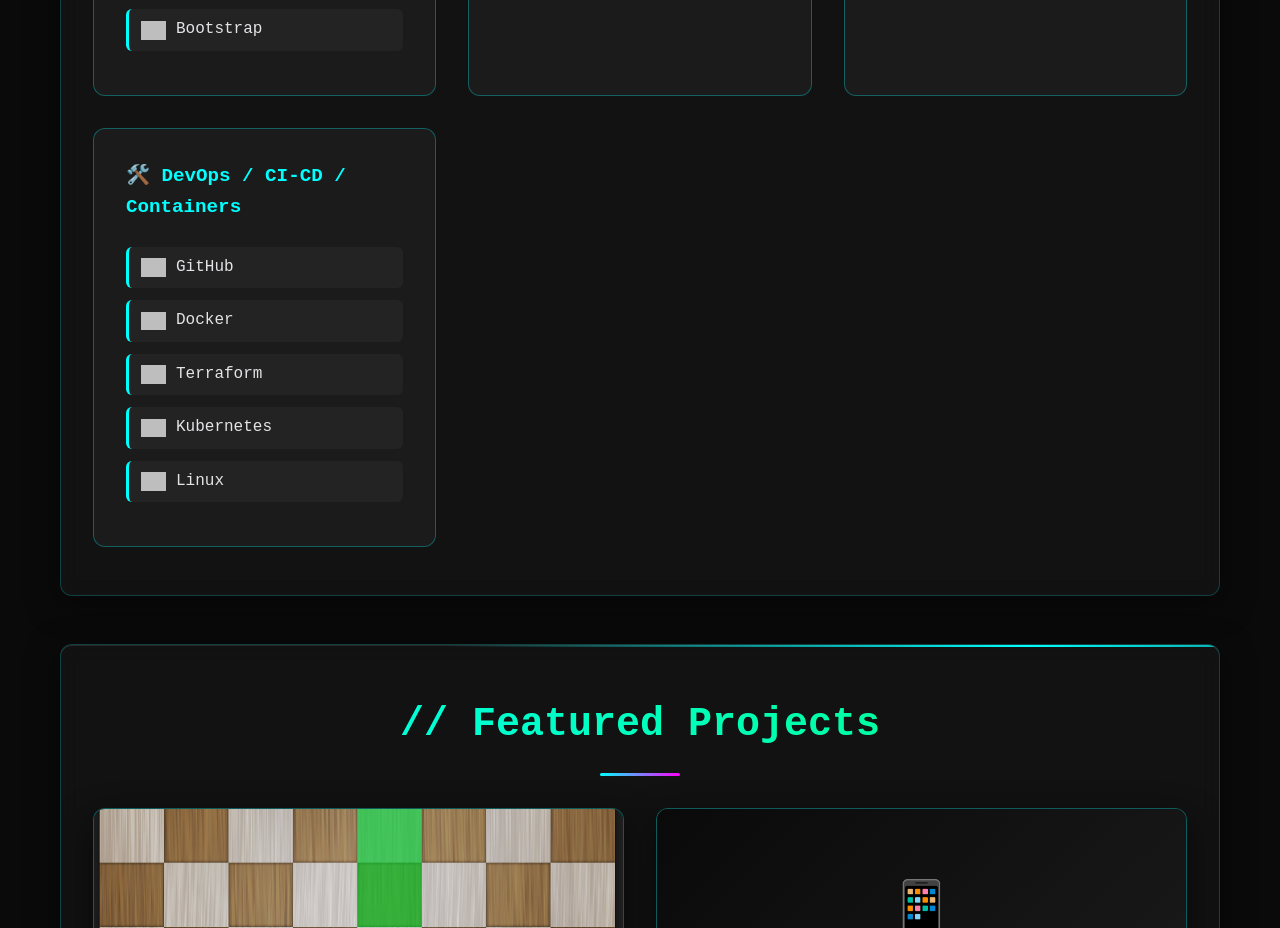
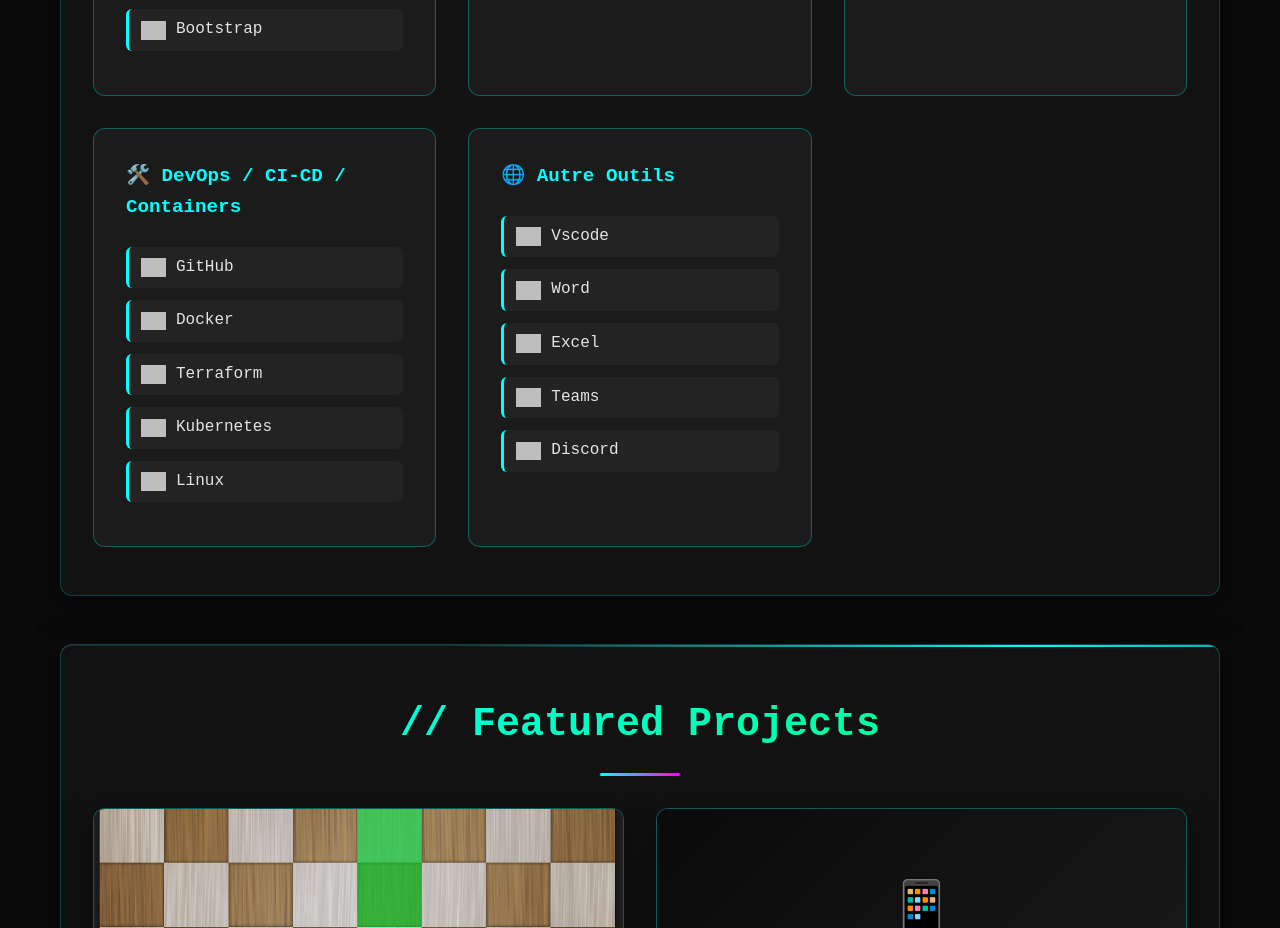
Before and after one commit to hamdi-mejri/hamdi-mejri.github.io, a plain HTML site: page index.html in a window 1280 px wide. Shown: the part 1568-2496 px from the top of the page. Drawn offline with Linux system fonts and the light colour scheme; grey boxes are pictures that could not be loaded.

Commit message:
portfolio updated

```diff
--- a/index.html
+++ b/index.html
@@ -689,6 +689,29 @@
                             <span>Linux</span>
                         </div>
                     </div>
+                    <div class="skill-card">
+                        <h3>🌐 Autre Outils</h3>
+                        <div class="skill-item">
+                            <img src="https://cdn.jsdelivr.net/gh/devicons/devicon/icons/vscode/vscode-original.svg" width="25" />
+                            <span>Vscode</span>
+                        </div>
+                        <div class="skill-item">
+                            <img src="https://img.icons8.com/fluency/48/microsoft-word-2019.png" width="25" />
+                            <span>Word</span>
+                        </div>
+                        <div class="skill-item">
+                            <img src="https://img.icons8.com/fluency/48/microsoft-excel-2019.png" width="25" />
+                            <span>Excel</span>
+                        </div>
+                        <div class="skill-item">
+                            <img src="https://img.icons8.com/color/48/microsoft-teams.png" width="25" />
+                            <span>Teams</span>
+                        </div>
+                        <div class="skill-item">
+                            <img src="https://img.icons8.com/color/48/discord-logo.png" width="25" />
+                            <span>Discord</span>
+                        </div>
+                    </div>
                 </div>
             </section>
 
```
